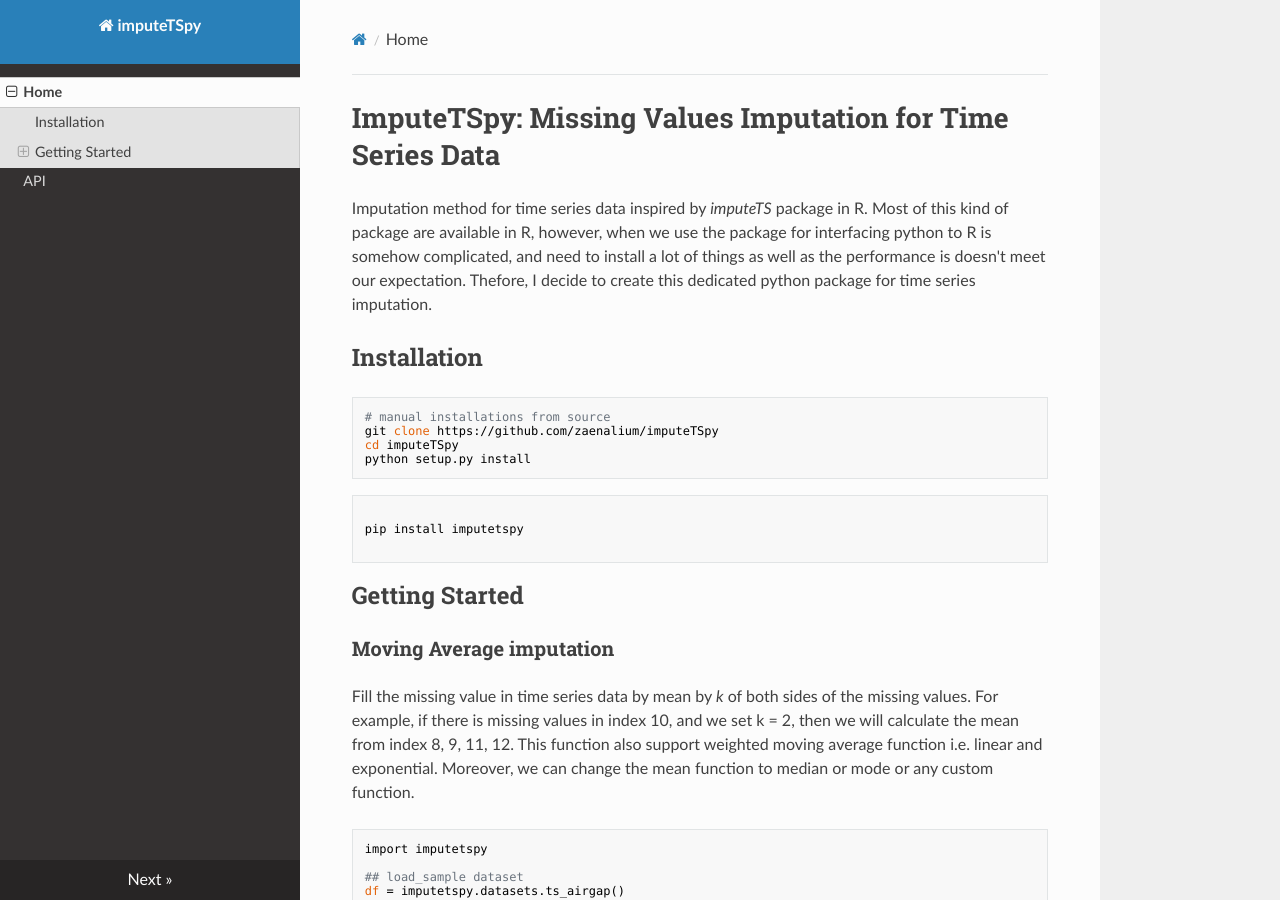
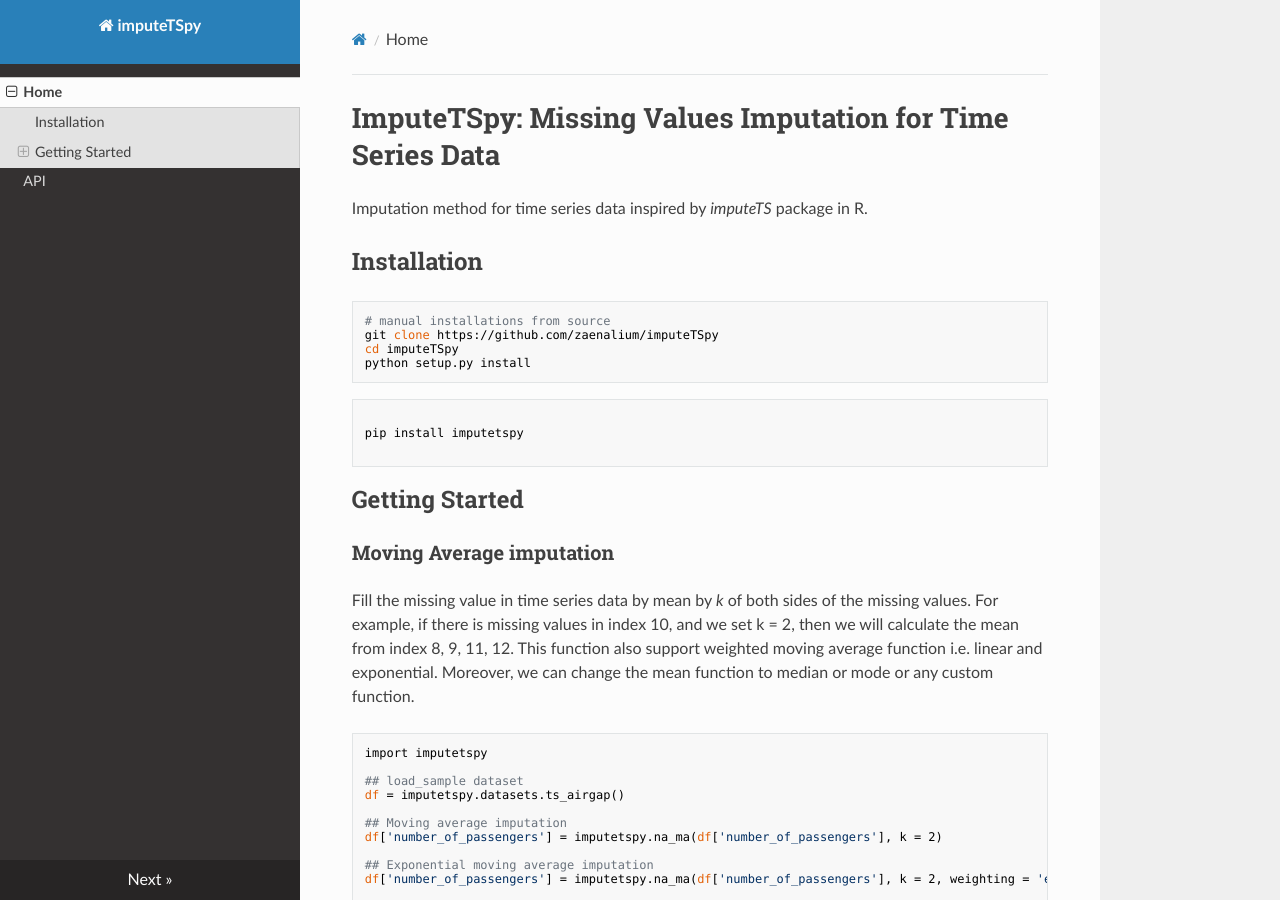
Before and after one commit to zaenalium/imputeTSpy, an MkDocs documentation site: the page built from docs/index.md, in a window 1280 px wide and 900 px high. Built offline with MkDocs 1.6.1, drawn with Linux system fonts in a browser that asks for light colours; nearby versions of some CDN libraries.

Commit message:
fix metadata

```diff
--- a/docs/index.md
+++ b/docs/index.md
@@ -1,6 +1,6 @@
 # ImputeTSpy: Missing Values Imputation for Time Series Data
 
-Imputation method for time series data inspired by *imputeTS* package in R. Most of this kind of package are available in R, however, when we use the package for interfacing python to R is somehow complicated, and need to install a lot of things as well as the performance is doesn't meet our expectation. Thefore, I decide to create this dedicated python package for time series imputation.
+Imputation method for time series data inspired by *imputeTS* package in R.
 
 ## Installation
 
--- a/imputetspy/__init__.py
+++ b/imputetspy/__init__.py
@@ -4,7 +4,7 @@ from imputetspy.main import na_ma, na_mean, na_random, na_interpolate, locf, noc
 package_data={'imputetspy' :['imputetspy/data/*']}
 
 
-__version__ = '0.1.2'
+__version__ = '0.1.4'
 
 # __all__ = (
 #     ts_airgap, ts_nh4, ts_heating
--- a/setup.py
+++ b/setup.py
@@ -12,10 +12,12 @@ with open('imputetspy/__init__.py', encoding='utf-8') as f:
     __version__ = re.search(r'__version__\s*=\s*[\'"]([^\'"]*)[\'"]', f.read()).group(1)
 
 
+
 setup(
         name = 'imputetspy',
         author = 'Ahmad Zaenal',
         description = 'Re-written R package "imputeTS" in python code with some other imputation in time series method ',
+        long_description = 'Imputation method for time series data inspired by *imputeTS* package in R',
         license = 'MIT',
         project_urls = {'Github': 'https://github.com/zaenalium/imputeTSpy', 'Documentation': 'https://imputetspy.readthedocs.io/en/latest/'},
         include_package_data=True,
```
